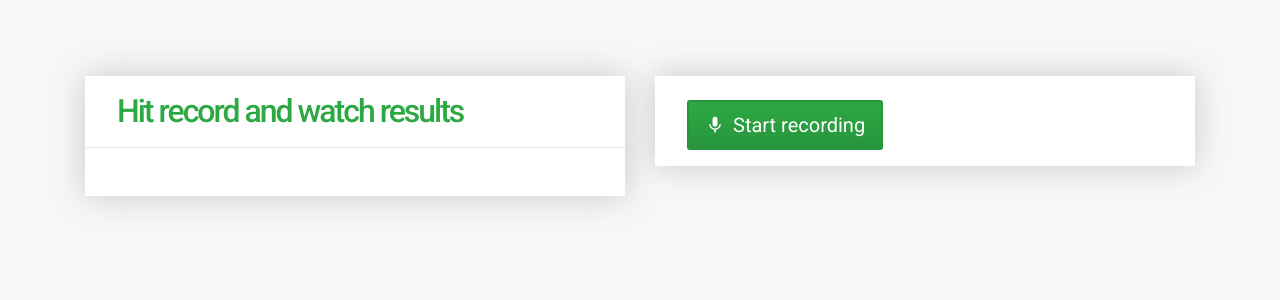
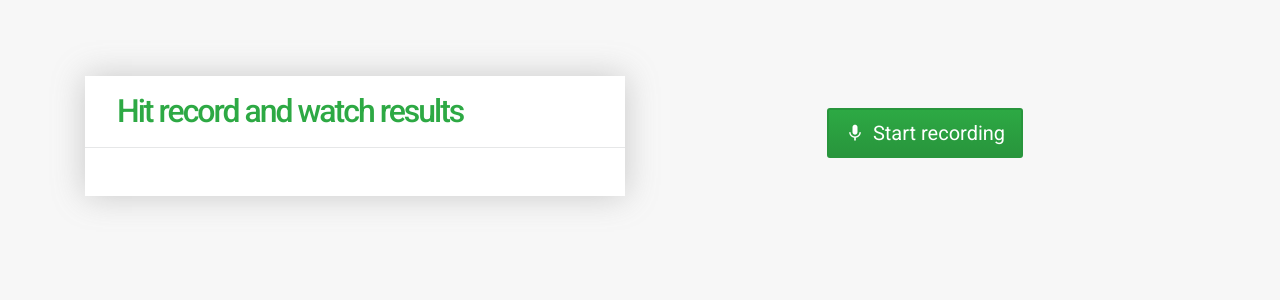
Before and after one commit to VikingTristan/Fyllord, a Vue app: page / in a window 1280 px wide. Shown: the top 300 px of the page. Built offline with nearby package versions, Linux system fonts and the light colour scheme.

Commit message:
Hide words with 0 count unless user clicks 'show all'

```diff
--- a/src/components/Recorder.vue
+++ b/src/components/Recorder.vue
@@ -16,16 +16,13 @@
         </div>
       </div>
     </div>
-    <div class="col-6 justify-content-center">
-      <div class="panel panel-default">
-        <div class="panel-body">
-          <button class="btn btn-lg btn-primary" type="button" v-show="!recording" v-on:click="startRecording">
-            <i class="material-icons">mic</i> <span>Start
-            recording</span></button>
-          <button class="btn btn-lg btn-outline-danger" type="button" v-show="recording" v-on:click="stopRecording">
-            <i class="material-icons">mic_off</i> <span>Stop</span>
-          </button>
-        </div>
+    <div class="col-6">
+      <div class="row justify-content-center mt-5">
+        <button class="btn btn-lg btn-primary" type="button" v-show="!recording" v-on:click="startRecording">
+          <i class="material-icons">mic</i> <span>Start recording</span></button>
+        <button class="btn btn-lg btn-outline-danger" type="button" v-show="recording" v-on:click="stopRecording">
+          <i class="material-icons">mic_off</i> <span>Stop</span>
+        </button>
       </div>
     </div>
     <div class="col-12" v-if="historicTranscripts && historicTranscripts.length">
@@ -35,14 +32,23 @@
         </header>
         <div class="panel-body" v-for="(transcript, index) in historicTranscripts" v-bind:key="index" style="border: 1px solid #f7f7f7;">
           <blockquote>{{transcript.text}}</blockquote>
-          <ul class="settings-list">
+          <ul class="settings-list mt-5">
+            <h3 style="color: #fff;">Filler words summary:</h3>
             <li v-for="(word, index) in transcript.fillerWords" v-bind:key="index">
+              <i class="material-icons color-success" v-if="word.count == 0 && transcript.showAllWords">check</i>
               <i class="material-icons color-warning" v-if="word.count >= 1 && word.count <= 5">remove</i>
-              <i class="material-icons color-success" v-if="word.count == 0">check</i>
               <i class="material-icons color-danger" v-if="word.count >= 6">clear</i>
-              {{word.count}} "{{word.word}}"
+              <span v-if="transcript.showAllWords || word.count >= 1">{{word.count}} "{{word.word}}"</span>
             </li>
           </ul>
+          <div class="row justify-content-center">
+            <button class="btn btn-xs btn-outline-secondary" v-on:click="transcript.toggleWords()" v-if="!transcript.showAllWords">
+              <i class="material-icons">keyboard_arrow_down</i> <span>Show all words</span>
+            </button>
+            <button class="btn btn-xs btn-outline-secondary" v-on:click="transcript.toggleWords()" v-else>
+              <i class="material-icons">keyboard_arrow_up</i> <span>Hide</span>
+            </button>
+          </div>
         </div>
       </div>
     </div>
@@ -141,7 +147,8 @@
                     });
 
                     if (itMatches) {
-                      console.log("Found a complete match for the following multi word fillerword: " + this.fullTranscript.fillerWords[currentIndexFound].word )
+                      console.log("Found a complete match for the following multi word fillerword: " + this.fullTranscript
+                        .fillerWords[currentIndexFound].word)
                       this.fullTranscript.fillerWords[currentIndexFound].count++;
                     }
 
@@ -162,6 +169,7 @@
 <style>
   .full-transcript {
     font-weight: bold;
+    color: #272727;
   }
 
   .interim-transcript {
```
